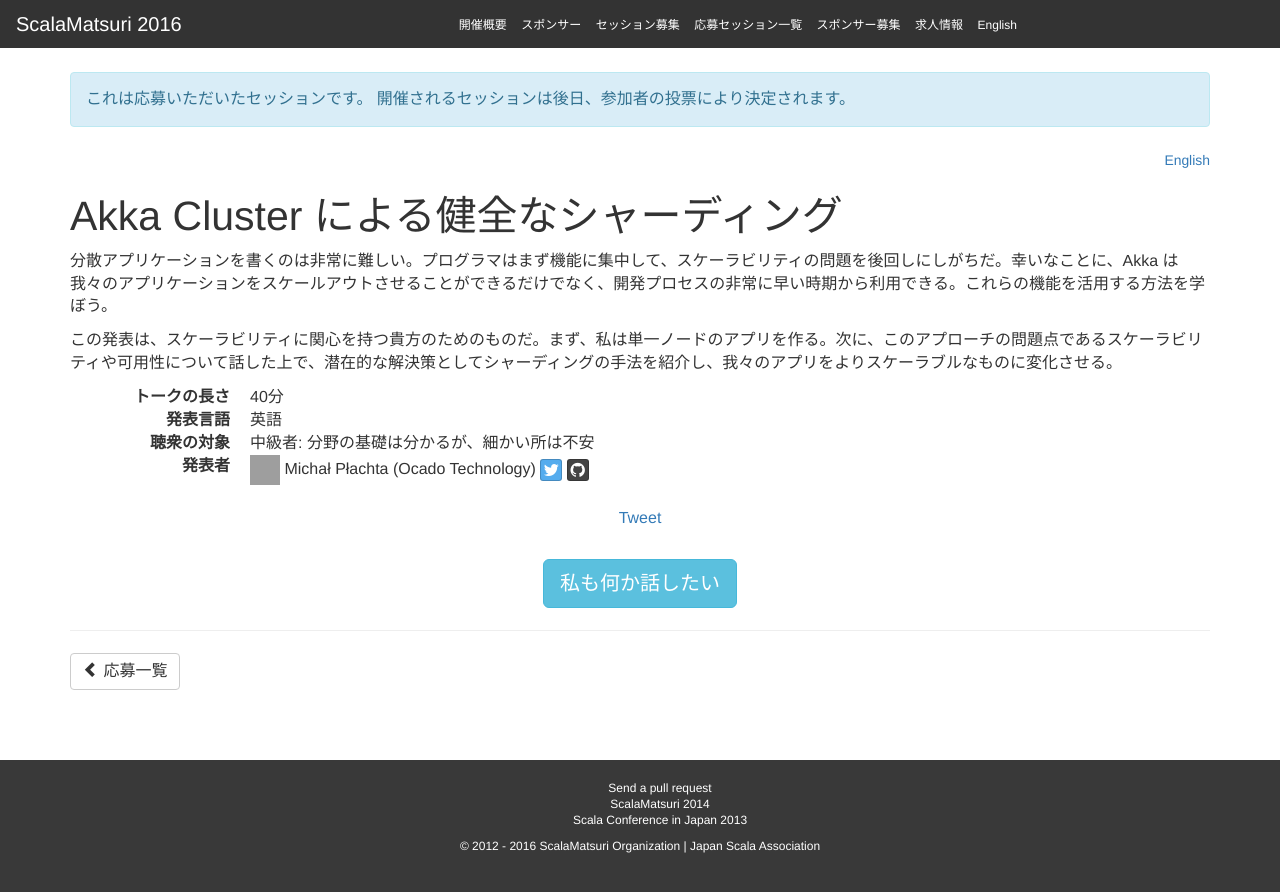
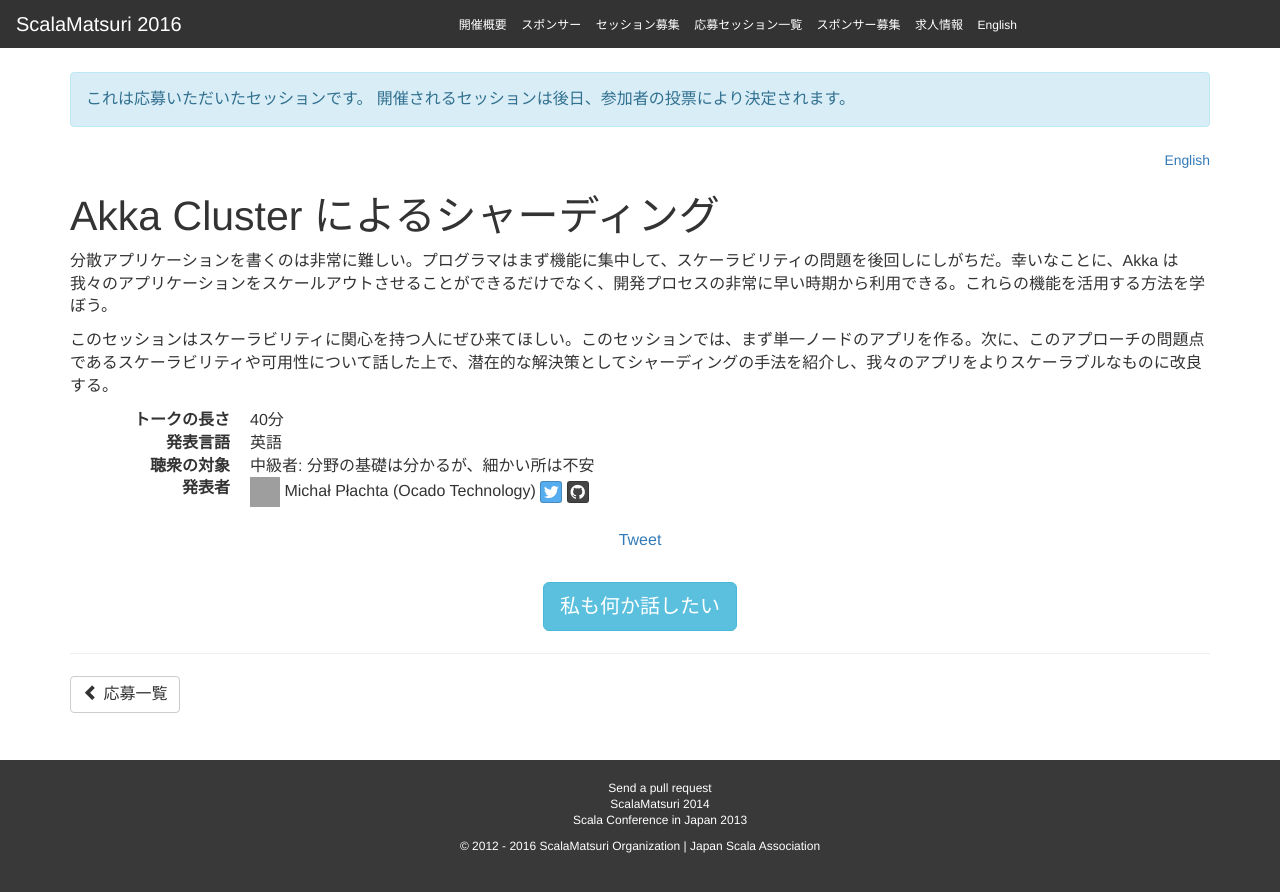
Before and after one commit to scalajp/2016.scalamatsuri.org, a Jekyll site: the page built from _candidates_ja/MichalPlachta_1.html, in a window 1280 px wide. Shown: the top 892 px of the page. Built offline with Jekyll 4.4.1, drawn with Linux system fonts in a browser that asks for light colours; nearby versions of some CDN libraries; comment, search, counter and statistics services are not loaded; grey boxes are pictures that could not be loaded.

Commit message:
Update MichalPlachta_1.html

```diff
--- a/_candidates_ja/MichalPlachta_1.html
+++ b/_candidates_ja/MichalPlachta_1.html
@@ -1,6 +1,6 @@
 ---
 name: Michał Płachta
-title: Akka Cluster による健全なシャーディング
+title: Akka Cluster によるシャーディング
 length: 40
 audience: Intermediate
 language: English
@@ -11,4 +11,4 @@ organization: Ocado Technology
 ---
 <p>分散アプリケーションを書くのは非常に難しい。プログラマはまず機能に集中して、スケーラビリティの問題を後回しにしがちだ。幸いなことに、Akka は我々のアプリケーションをスケールアウトさせることができるだけでなく、開発プロセスの非常に早い時期から利用できる。これらの機能を活用する方法を学ぼう。</p>
 
-<p>この発表は、スケーラビリティに関心を持つ貴方のためのものだ。まず、私は単一ノードのアプリを作る。次に、このアプローチの問題点であるスケーラビリティや可用性について話した上で、潜在的な解決策としてシャーディングの手法を紹介し、我々のアプリをよりスケーラブルなものに変化させる。</p>
+<p>このセッションはスケーラビリティに関心を持つ人にぜひ来てほしい。このセッションでは、まず単一ノードのアプリを作る。次に、このアプローチの問題点であるスケーラビリティや可用性について話した上で、潜在的な解決策としてシャーディングの手法を紹介し、我々のアプリをよりスケーラブルなものに改良する。</p>
```
